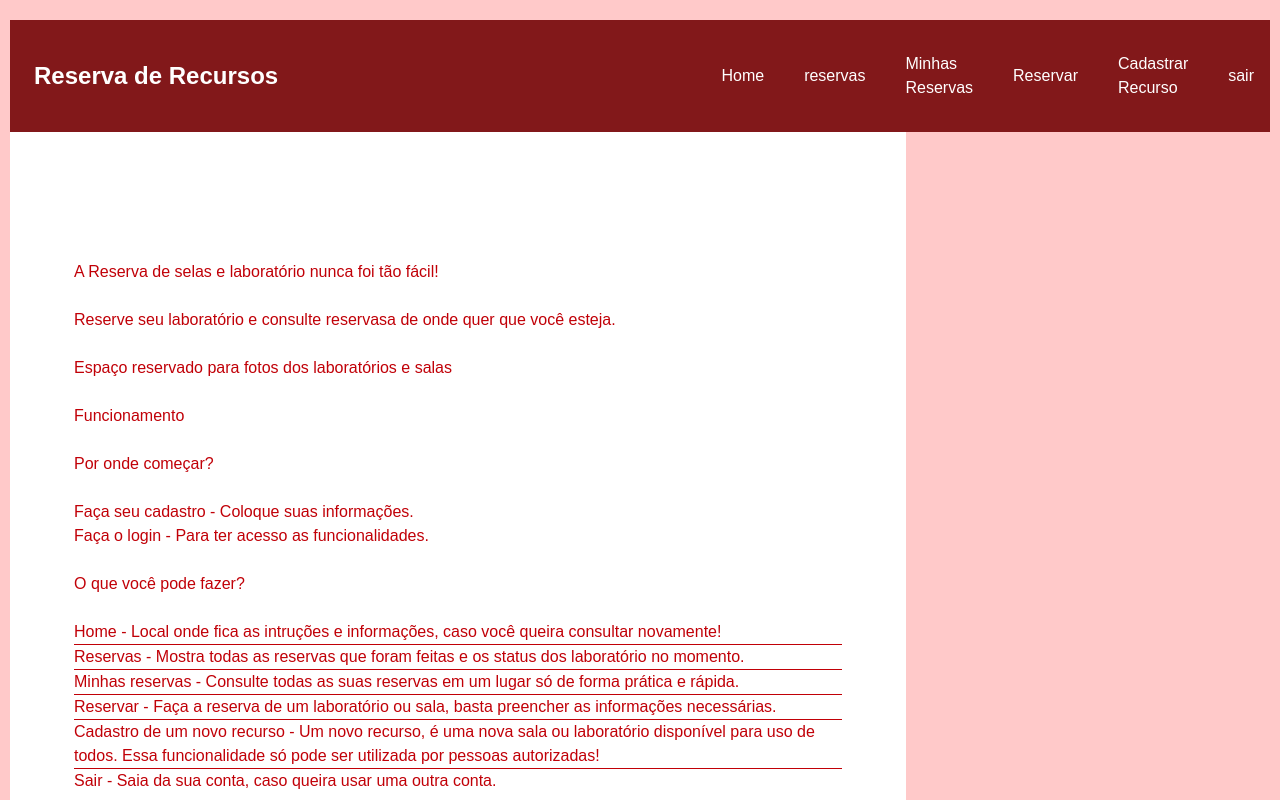
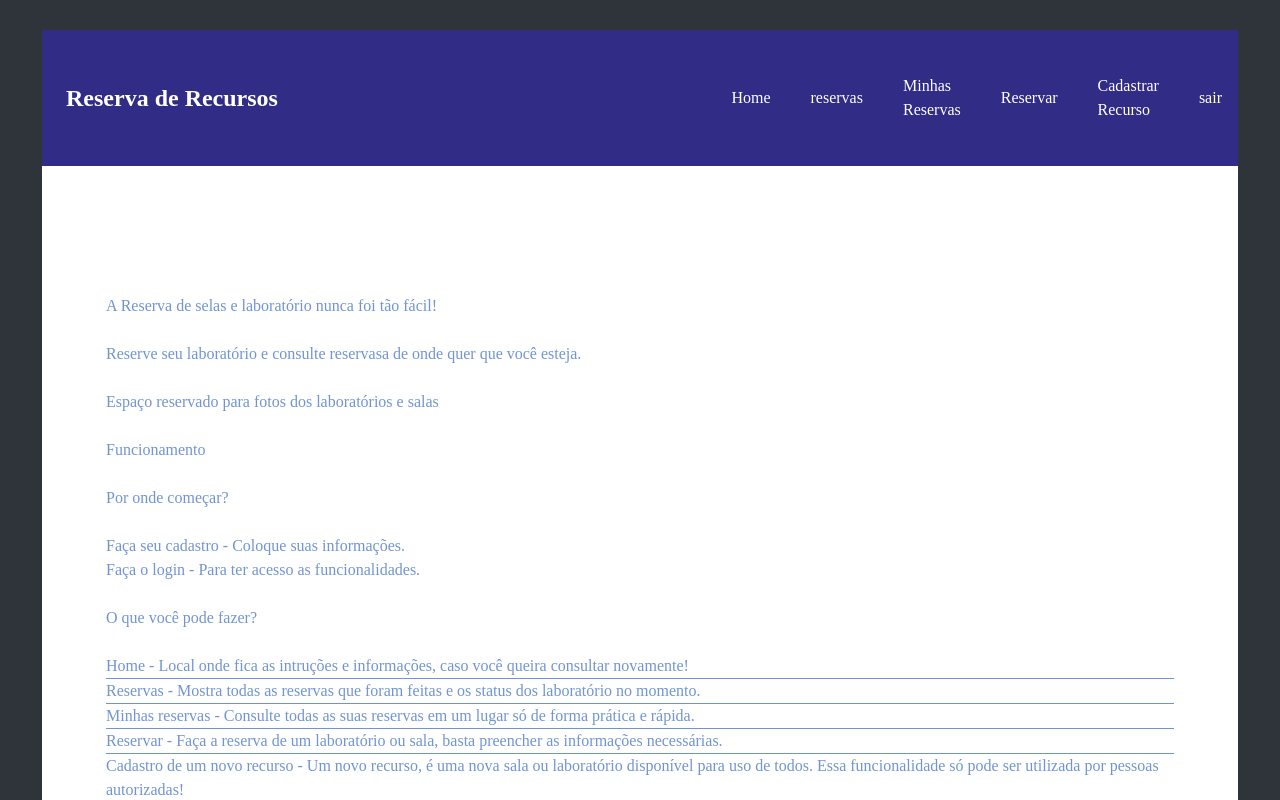
Before and after one commit to pedrohenriqueminarelli/Projeto_DS_Vep26-Reserva_de_Lab, a Next.js app in the folder next-projeto/: page /home in a window 1280 px wide. Shown: the top 800 px of the page. Built offline with nearby package versions, Linux system fonts and the light colour scheme.

Commit message:
V0.1 - CSS

```diff
--- a/next-projeto/src/app/(privado)/cadRecurso/page.tsx
+++ b/next-projeto/src/app/(privado)/cadRecurso/page.tsx
@@ -36,7 +36,7 @@ export default function CadRecurso() {
 
   return (
     <div className="min-h-screen flex items-center justify-center bg-white">
-        <div className="max-w-md mx-auto mt-10 p-6 bg-red-100 shadow-md rounded-md">
+        <div className="mx-auto mt-10 p-6 bg-red-100 shadow-md rounded-md">
         <h2 className="text-2xl font-semibold mb-2">Formulário de Cadastro</h2>
 
             <div className="font-medium mb-4">
--- a/next-projeto/src/app/(privado)/componentesPrivados/Header/index.tsx
+++ b/next-projeto/src/app/(privado)/componentesPrivados/Header/index.tsx
@@ -2,7 +2,7 @@ import Link from "next/link";
 
 export function Header(){
     return (
-    <header className="flex px-2 py-4 bg-red-900 text-white">
+    <header className="flex px-2 py-4 bg-indigo-900 text-white">
       <div className="flex items-center justify-between w-full mx-auto max-w-3xl">
         <div className="flex px-2 py-4 text-white">
           <h1 className="text-center font-bold m-2 text-2xl">
@@ -11,7 +11,7 @@ export function Header(){
         </div>
       </div>
       <nav>
-        <ul className="flex items-center justify-center gap-10 px-2 py-4">
+        <ul className="flex items-center justify-center gap-10 px-2 py-7">
           <li>
             <Link href="/home">Home</Link>
           </li>
--- a/next-projeto/src/app/(privado)/componentesPrivados/Tabela/index.tsx
+++ b/next-projeto/src/app/(privado)/componentesPrivados/Tabela/index.tsx
@@ -7,7 +7,7 @@ export function Tabela({titulo, colunas, linhas}:TabelaProps){
     return(
         <div>
             <h1>{titulo}</h1>
-            <table >
+            <table>
                 <thead>
                     {
                         colunas.map((info)=>{
--- a/next-projeto/src/app/(privado)/home/page.tsx
+++ b/next-projeto/src/app/(privado)/home/page.tsx
@@ -1,7 +1,7 @@
 export default function home(){
      return (
     <div>
-      <main className="flex flex-1 w-full max-w-4xl flex-col items-center justify-between py-32 px-16 bg-white dark:bg-black sm:items-start">
+      <main className="flex flex-1 w-full flex-col items-center justify-between py-32 px-16 bg-white dark:bg-black sm:items-start">
         <div className="flex flex-col items-center gap-6 text-center sm:items-start sm:text-left">
           <h1>
               A Reserva de selas e laboratório nunca foi tão fácil!
--- a/next-projeto/src/app/(privado)/mReserva/page.tsx
+++ b/next-projeto/src/app/(privado)/mReserva/page.tsx
@@ -24,7 +24,7 @@ export default function reserva() {
       },[])
   return (
     <div>
-      <main className="flex flex-1 w-full max-w-4xl flex-col items-center justify-between py-32 px-16 bg-white dark:bg-black sm:items-start">
+      <main className="flex flex-1 w-full flex-col items-center justify-between py-32 px-16 bg-white dark:bg-black sm:items-start">
         <div className="flex flex-col items-center gap-6 text-center sm:items-start sm:text-left">
           <h1>
               Minhas reservas!
--- a/next-projeto/src/app/(privado)/resRecurso/page.tsx
+++ b/next-projeto/src/app/(privado)/resRecurso/page.tsx
@@ -235,7 +235,7 @@ export default function reserva() {
 
   return (
     <div className="min-h-screen flex items-center justify-center bg-white">
-        <div className="max-w-md mx-auto mt-10 p-6 bg-red-100 shadow-md rounded-md">
+        <div className="mx-auto mt-10 p-6 bg-red-100 shadow-md rounded-md">
         <h2 className="text-2xl font-semibold mb-2">Reserva de Recurso</h2>
 
             <div className="font-medium mb-4">
--- a/next-projeto/src/app/(privado)/tReservas/page.tsx
+++ b/next-projeto/src/app/(privado)/tReservas/page.tsx
@@ -53,7 +53,7 @@ export default function todasAsReservas(){
 
     return(
         <div>
-      <main className="flex flex-1 w-full max-w-4xl flex-col items-center justify-between py-32 px-16 bg-white dark:bg-black sm:items-start">
+      <main className="flex flex-1 w-full flex-col items-center justify-between py-32 px-16 bg-white dark:bg-black sm:items-start">
         <div className="flex flex-col items-center gap-6 text-center sm:items-start sm:text-left">
           <h1>
               Todas as reservas!
--- a/next-projeto/src/app/(publico)/componentesPublicos/HeaderPublico/index.tsx
+++ b/next-projeto/src/app/(publico)/componentesPublicos/HeaderPublico/index.tsx
@@ -2,7 +2,7 @@ import Link from "next/link";
 
 export function HeaderPublico(){
     return (
-      <header className="flex px-2 py-4 bg-red-900 text-white">
+      <header className="flex px-2 py-4 bg-indigo-900 text-white">
         <div className="flex items-center justify-between w-full mx-auto max-w-3xl">
           <div className="flex px-2 py-4 text-white">
             <h1 className="text-center font-bold m-2 text-2xl">
@@ -11,7 +11,7 @@ export function HeaderPublico(){
           </div>
         </div>
         <nav>
-          <ul className="flex items-center justify-center gap-10 px-2 py-4">
+          <ul className="flex items-center justify-center gap-10 px-2 py-7">
             <li>
               <Link href="/">Home</Link>
             </li>
--- a/next-projeto/src/app/(publico)/page.tsx
+++ b/next-projeto/src/app/(publico)/page.tsx
@@ -1,7 +1,7 @@
 export default function Home() {
   return (
     <div>
-      <main className="flex flex-1 w-full max-w-4xl flex-col items-center justify-between py-32 px-16 bg-white dark:bg-black sm:items-start">
+      <main className="flex flex-1 w-full flex-col items-center justify-between py-32 px-16 bg-white dark:bg-black sm:items-start">
         <div className="flex flex-col items-center gap-6 text-center sm:items-start sm:text-left">
           <h1>
               A Reserva de selas e laboratório nunca foi tão fácil!
--- a/next-projeto/src/app/globals.css
+++ /dev/null
@@ -1,10 +0,0 @@
-@import "tailwindcss";
-
-body {
-  padding: 20PX 10PX 30PX;
-  max-width: 900;
-  background-color: var(--color-red-200);
-  margin: 0 auto;
-  color: var(--color-red-700);
-  font-family: Arial, Helvetica, sans-serif;
-}
--- a/next-projeto/src/app/layout.tsx
+++ b/next-projeto/src/app/layout.tsx
@@ -1,4 +1,4 @@
-import "./globals.css";
+import "./styles/globals.css";
 
 export default function RootLayout(
   { children }: LayoutProps<"/">) {
--- /dev/null
+++ b/next-projeto/src/app/styles/globals.css
@@ -0,0 +1,10 @@
+@import "tailwindcss";
+
+body {
+  padding: 30PX 10PX 30PX;
+  max-width: 95%;
+  background-color:rgb(47, 52, 59);
+  margin: 0 auto;
+  color:rgb(78, 121, 201, 0.8);
+  font-family: cursive;
+}
```
